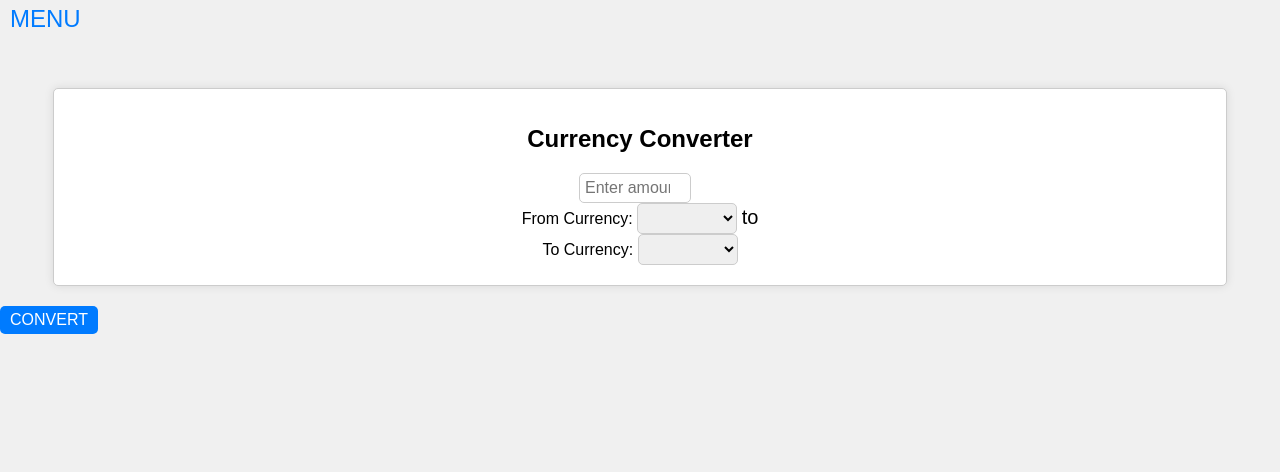
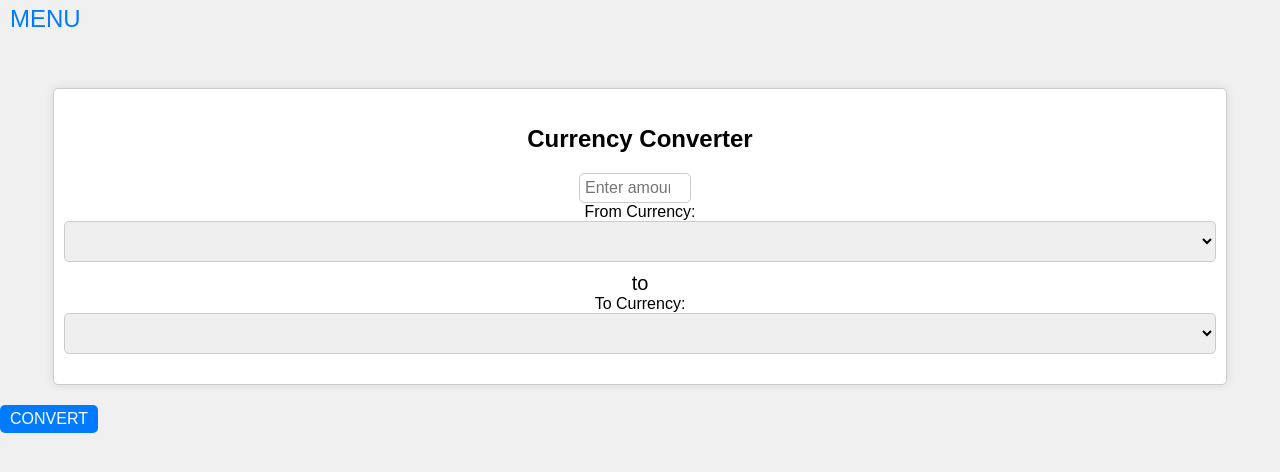
Before and after one commit to MEHD-IPRO/convert, a website: page index.html in a window 1280 px wide. Drawn offline with Linux system fonts and the light colour scheme; no server answers.

Commit message:
style new

```diff
--- a/styles.css
+++ b/styles.css
@@ -43,6 +43,16 @@ select {
     border-radius: 5px;
 }
 
+/* Additional styles for select dropdowns */
+select {
+    padding: 10px; /* Increased padding for better tap target size */
+    font-size: 16px;
+    border: 1px solid #ccc;
+    border-radius: 5px;
+    width: 100%; /* Full width for mobile devices */
+    margin-bottom: 10px; /* Add some space between the dropdowns */
+}
+
 /* Base styles for the "to" label */
 span {
     font-size: 20px;
@@ -51,7 +61,7 @@ span {
 /* Base styles for the convert button */
 button {
     padding: 5px 10px;
-    background-color: #007BFF;
+    background-color: #044080;
     color: #fff;
     border: none;
     border-radius: 5px;
```
